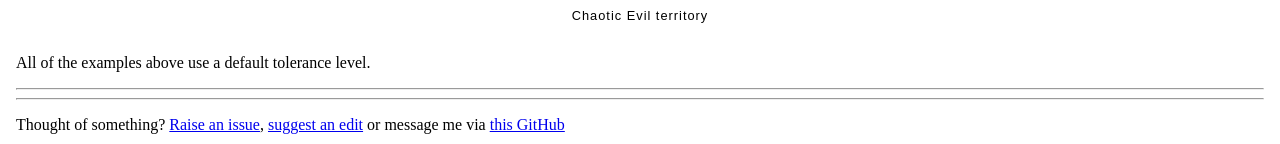
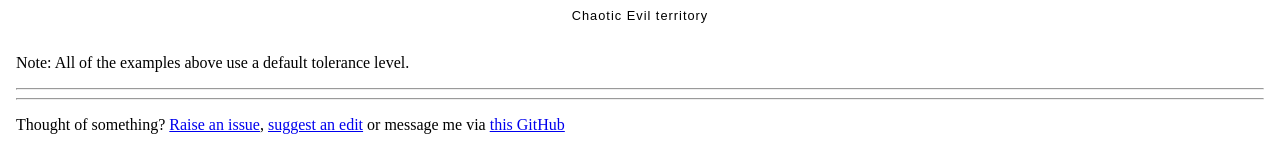
Before and after one commit to LL782/pathfinder-tools, a Next.js app: page /random-alignment-tables in a window 1280 px wide. Shown: the part 1128-1272 px from the top of the page. Built offline with nearby package versions, Linux system fonts and the light colour scheme.

Commit message:
Improve copy

```diff
--- a/pages/random-alignment-tables.tsx
+++ b/pages/random-alignment-tables.tsx
@@ -30,7 +30,7 @@ const Page = () => (
     </Main>
     <Explanation>
       <p>
-       All of the examples above use a default tolerance level.
+       Note: All of the examples above use a default tolerance level.
       </p>
     </Explanation>
   </>
```
